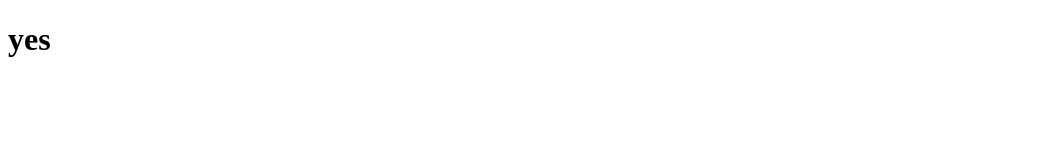
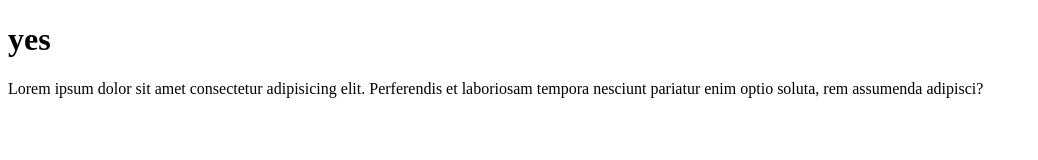
Before and after one commit to WilliCochrane/Learning-Git-Hub, a plain HTML site: page index.html in a window 1280 px wide. Shown: the whole page, without its empty margins (0-1038 px from the left). Drawn offline with Linux system fonts and the light colour scheme.

Commit message:
Lorem 20

```diff
--- a/index.html
+++ b/index.html
@@ -8,5 +8,6 @@
 </head>
 <body>
     <h1>yes</h1>
+    <p>Lorem ipsum dolor sit amet consectetur adipisicing elit. Perferendis et laboriosam tempora nesciunt pariatur enim optio soluta, rem assumenda adipisci?</p>
 </body>
 </html>
```
